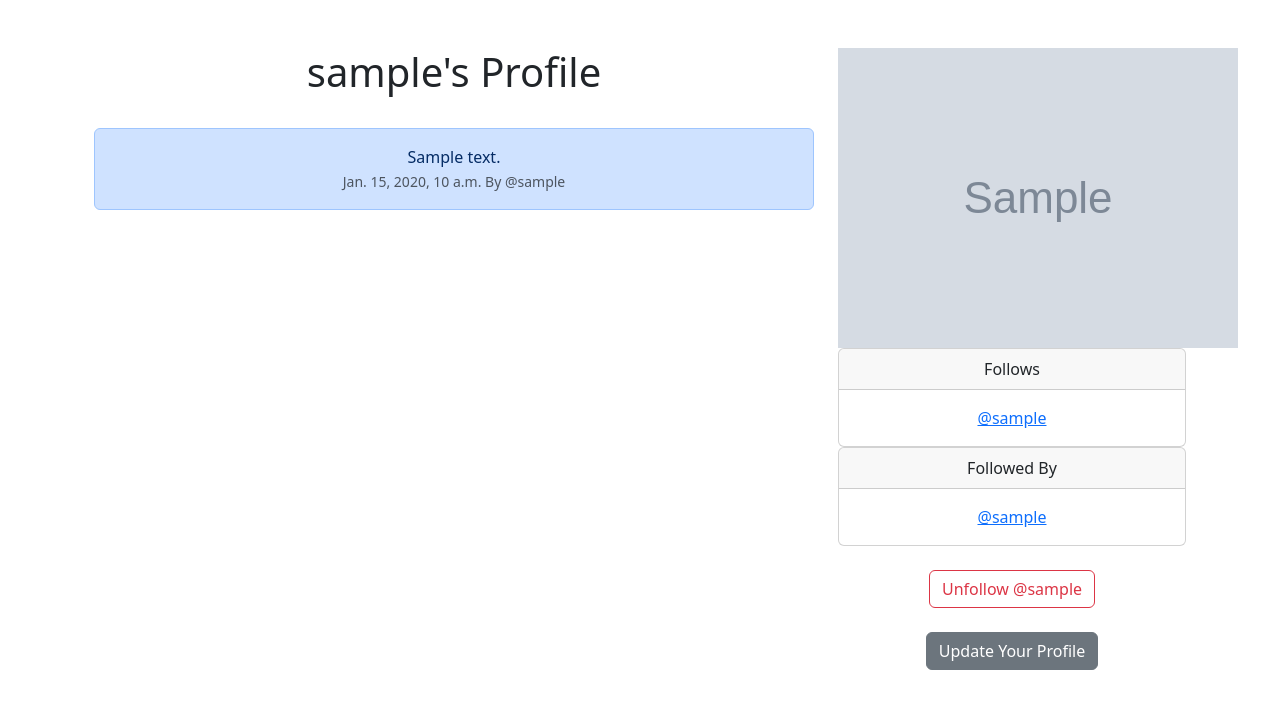
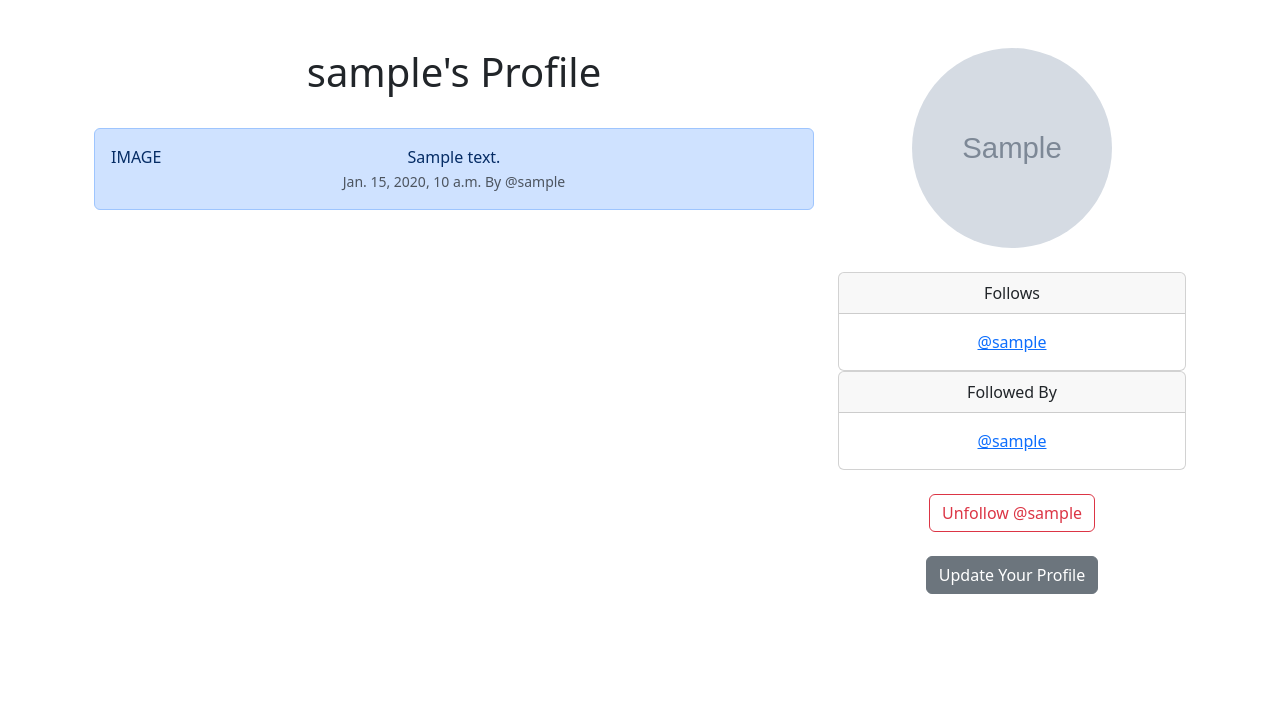
Before and after one commit to sacarr98/NewsStories, a Django app: page /profile/1 in a window 1280 px wide. Shown: the part 56-765 px from the top of the page. Run offline with Django 5.2, Linux system fonts and the light colour scheme; a user stored in the database is signed in; tables that the repository leaves empty hold one stand-in row (values such as "Sample post"); grey boxes marked "Sample" are stand-in pictures.

Commit message:
add profile pictures to profile_list.html

```diff
--- a/yournews/templates/profile.html
+++ b/yournews/templates/profile.html
@@ -12,19 +12,29 @@
                 {% if news %}
                     {% for newspost in news %}
                         <div class="alert alert-primary" role="alert">
+                            <div class="containter">
+                                <div class="row">
+                                    <div class="col-1">
+                                        IMAGE
+                                    </div>
+                                    <div class="col-10">
                             {{ newspost.body }}
                             <br/>
                             <small class="text-muted">
                                 {{ newspost.created_at }} By @{{ newspost.user.username }}
                             </small>
+                                    </div>
+                                </div>
+                            </div>
                         </div><br/>
                     {% endfor %}
                 {% endif %}
             </div>
             <div class = "col-4">
                 {% if profile.profile_image %}
-                    <img src="{{ profile.profile_image.url }}">
+                    <img src="{{ profile.profile_image.url }}" width="200" height="200" class="rounded-circle">
                 {% endif %}
+                <br/><br/>
                 <div class="card">
                     <div class="card-header">
                   Follows
--- a/yournews/templates/profile_list.html
+++ b/yournews/templates/profile_list.html
@@ -11,7 +11,11 @@
     <div class="card mb-3" style="max-width: 540px;">
         <div class="row g-0">
           <div class="col-md-4">
+            {% if profile.profile_image %}
+            <img src="{{ profile.profile_image.url }}" width="200" height="200" class="img-fluid rounded-start" alt="{{ profile.user.username }}">
+            {% else %}
             <img src="{% static 'images/default_profile_pic.png' %}" class="img-fluid rounded-start" alt="profile pic">
+            {% endif %}
           </div>
           <div class="col-md-8">
             <div class="card-body">
```
Also changed, not shown: media/images/profile_astro.jpeg (added).
